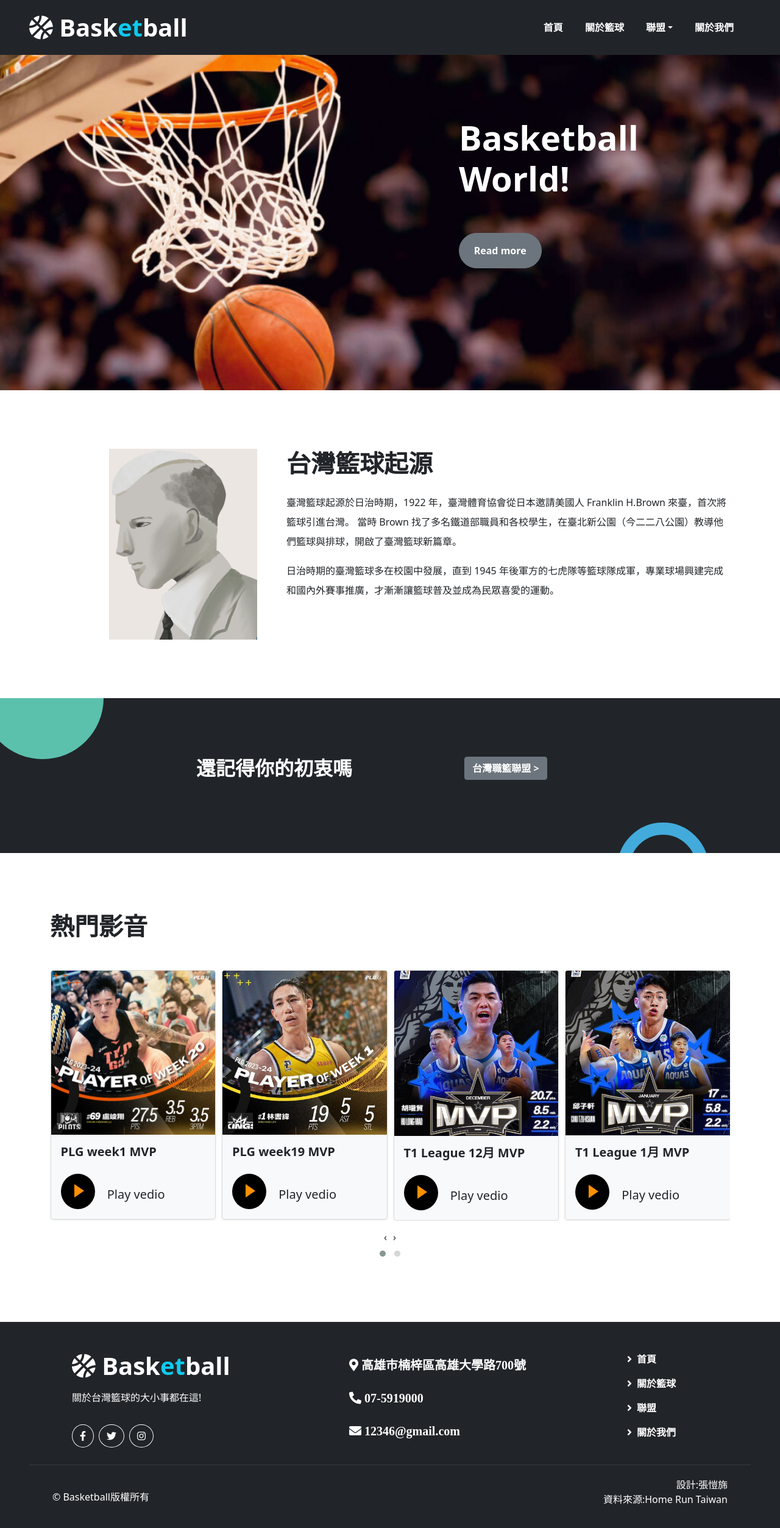
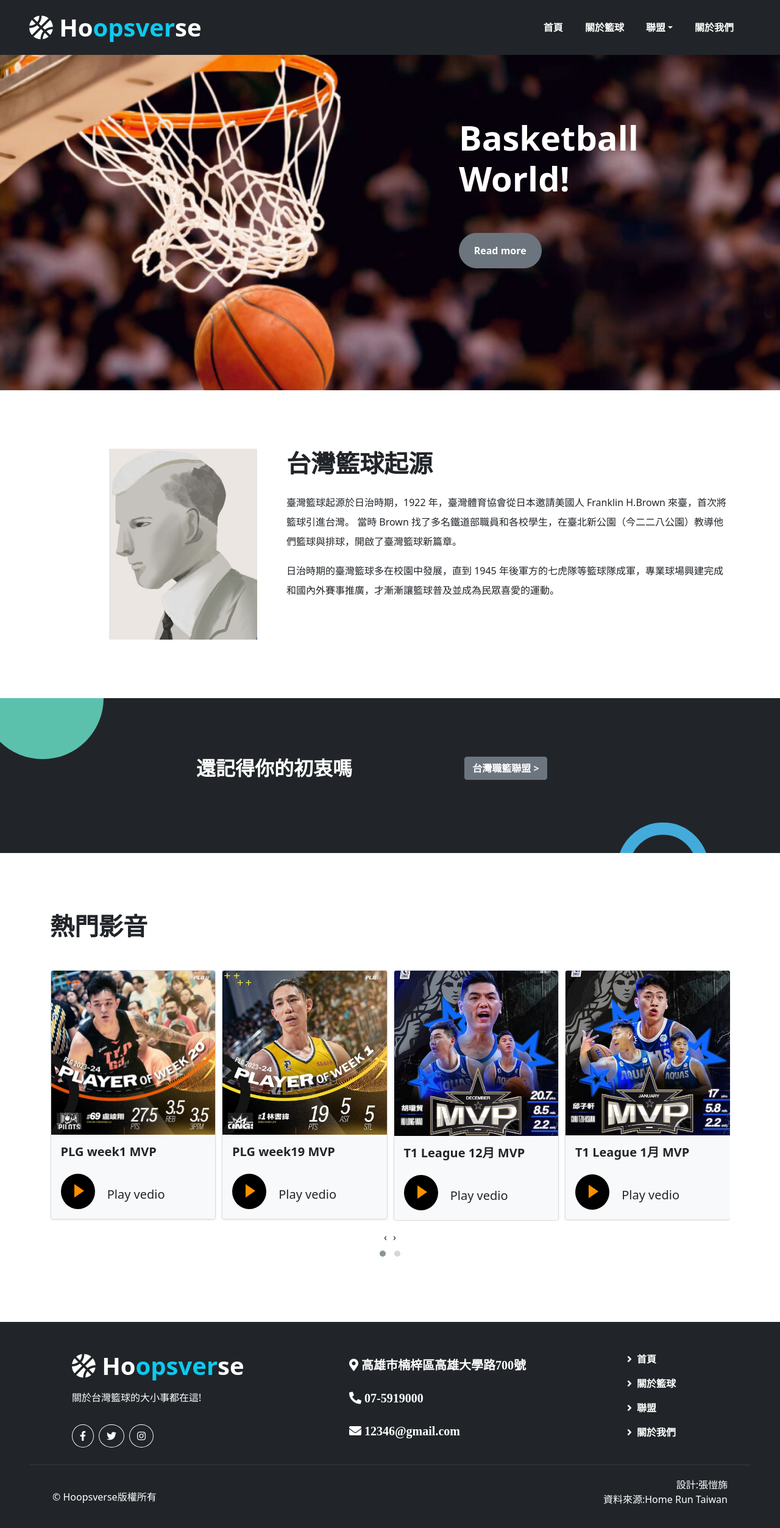
Before and after one commit to Kaipei0502/basketball, a plain HTML site: page index.html in a window 1280 px wide. Shown: the whole page at 61% size. Drawn offline with nearby package versions, Linux system fonts and the light colour scheme.

Commit message:
Add files via upload

```diff
--- a/index.html
+++ b/index.html
@@ -23,8 +23,8 @@
     <!-- <div class="container"> -->
     <!--LOGO-->
     <a class="navbar-brand" href="index.html">
-      <h1 class="fw-bold text-white m-0"><i class="fas fa-basketball-ball"></i> Bask<span
-          class="text-info">et</span>ball</h1>
+      <h1 class="fw-bold text-white m-0"><i class="fas fa-basketball-ball"></i> Ho<span
+          class="text-info">opsver</span>se</h1>
     </a>
     <!-- BUTTON -->
     <button class="navbar-toggler" data-bs-toggle="collapse" data-bs-target="#lokiNavbar">
@@ -215,8 +215,8 @@
     <div class="container px-5 pb-4">
       <div class="row g-5">
         <div class="col-lg-5 col-12 ">
-          <h1 class="fw-bold text-white mb-3"><i class="fas fa-basketball-ball"></i> Bask<span
-              class="text-info">et</span>ball</h1>
+          <h1 class="fw-bold text-white mb-3"><i class="fas fa-basketball-ball"></i> Ho<span
+            class="text-info">opsver</span>se</h1>
           <p class="text-white fs-6">關於台灣籃球的大小事都在這!</p>
           <div class="d-flex pt-3">
             <a href="" class="btn btn-square btn-outline-light rounded-circle me-2 "><i
@@ -243,7 +243,7 @@
         <div class="row align-items-center">
           <div class="col-md-6 text-center  text-md-start">
             <a href="#" class="text-white">
-              © Basketball版權所有</a>
+              © Hoopsverse版權所有</a>
           </div>
           <div class="col-md-6 text-center text-md-end mb-3 text-white">設計:張愷旆 <br>資料來源:Home Run Taiwan</div>
         </div>
```
Also changed, not shown: about.html (+5 -6 lines), aboutUs.html (+5 -6 lines), plg.html (+5 -5 lines), sbl.html (+5 -6 lines), t1.html (+5 -6 lines), three.html (+5 -7 lines).
